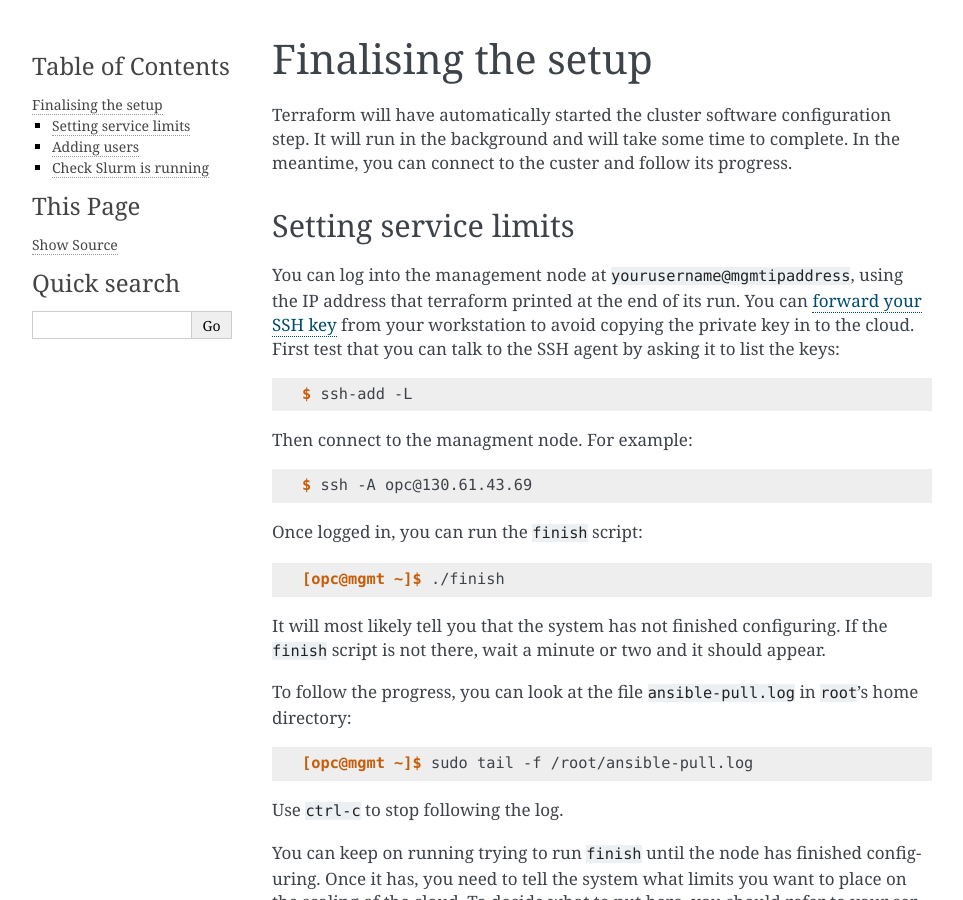
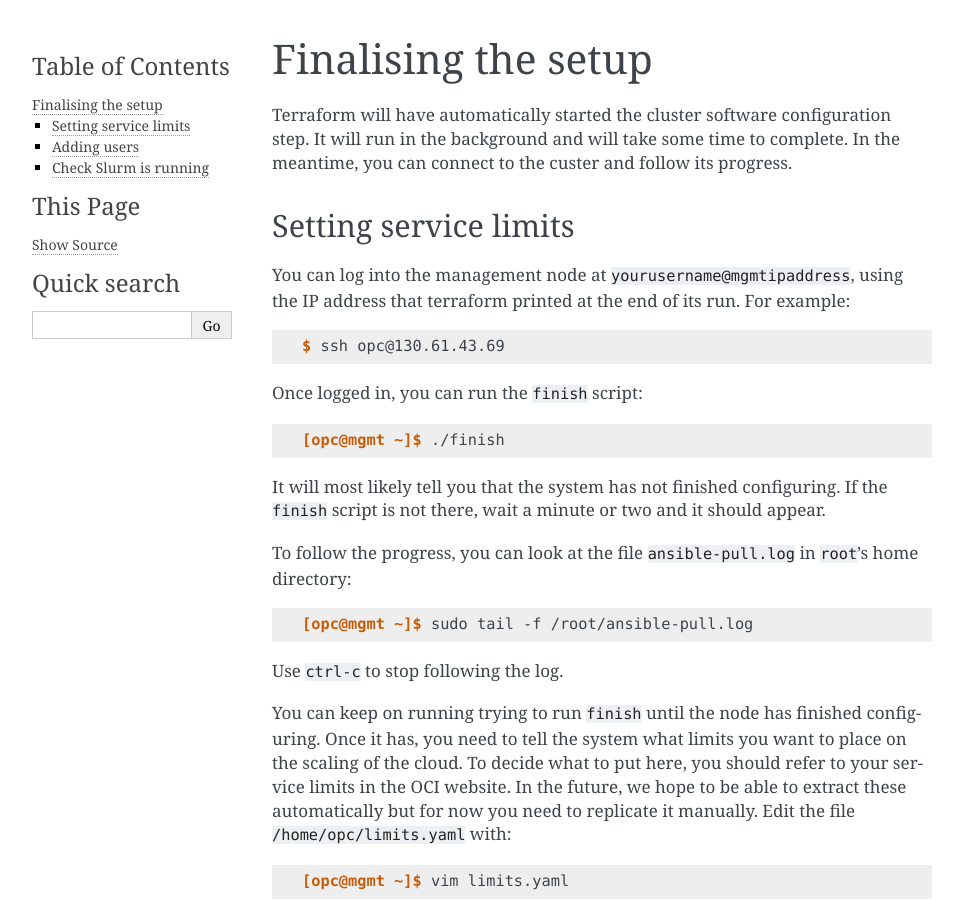
Before and after one commit to clusterinthecloud/docs, a Sphinx documentation site: the page built from source/finalise.rst, in a window 1280 px wide and 900 px high. Shown: the whole window, without its empty margins (148-1111 px from the left). Built offline with Sphinx 7.4.7, drawn with Linux system fonts in a browser that asks for light colours.

Commit message:
We no longer require a running SSH agent

```diff
--- a/source/finalise.rst
+++ b/source/finalise.rst
@@ -9,20 +9,12 @@ Setting service limits
 ----------------------
 
 You can log into the management node at ``yourusername@mgmtipaddress``,
-using the IP address that terraform printed at the end of its run. You can `forward
-your SSH key <https://developer.github.com/v3/guides/using-ssh-agent-forwarding/>`_
-from your workstation to avoid copying the private key in to the cloud. First test
-that you can talk to the SSH agent by asking it to list the keys:
+using the IP address that terraform printed at the end of its run.
+For example:
 
 .. code-block:: shell-session
 
-   $ ssh-add -L
-
-Then connect to the managment node. For example:
-
-.. code-block:: shell-session
-
-   $ ssh -A opc@130.61.43.69
+   $ ssh opc@130.61.43.69
 
 Once logged in, you can run the ``finish`` script:
 
```
